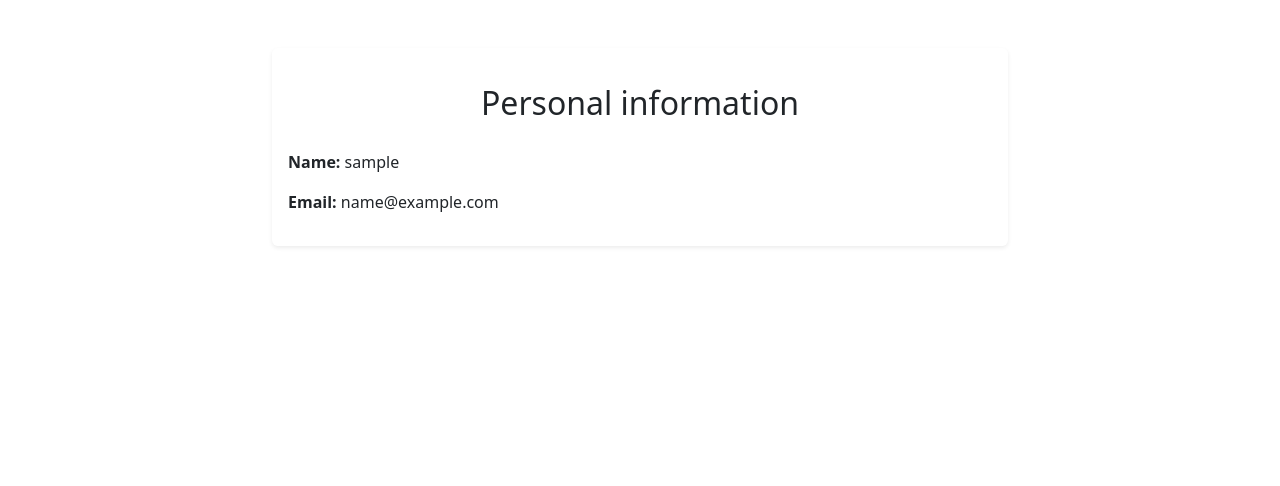
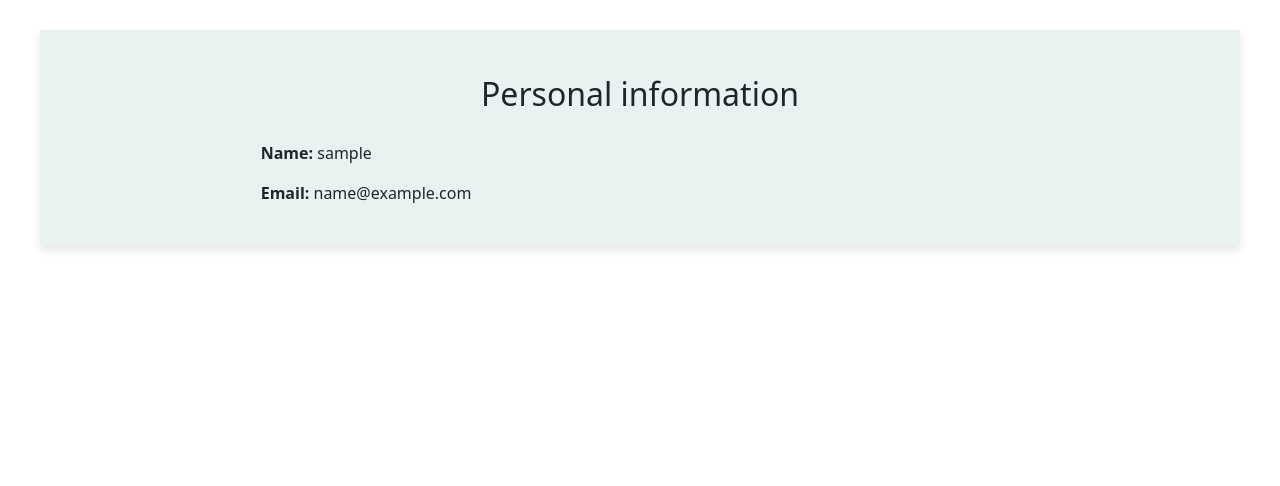
Before and after one commit to makarovadaria/film-point, a Django app: template templates/events/profile.html in a window 1280 px wide. Shown: the part 100-586 px from the top of the page. Run offline with Django 5.2, Linux system fonts and the light colour scheme; the template is opened without the code that fills it, so the values that code supplies are empty; the visitor is signed in with stand-in values (Sample User, id 1).

Commit message:
profile file

```diff
--- a/templates/events/profile.html
+++ b/templates/events/profile.html
@@ -2,18 +2,15 @@
 {% block title %}Home{% endblock %}
 
 {% block content %}
-    <div class="container mt-5">
+    <div class="movie-container">
         <div class="row justify-content-center">
             <div class="col-md-8">
 
-                <div class="card shadow-sm" style="background-color: rgba(255, 255, 255, 0.3); border: none;">
                     <div class="card-body">
-
                         <h2>Personal information</h2>
                         <p><strong>Name:</strong> {{ user.username }}</p>
                         <p><strong>Email:</strong> {{ user.email }}</p>
                     </div>
-                </div>
             </div>
         </div>
     </div>
```
